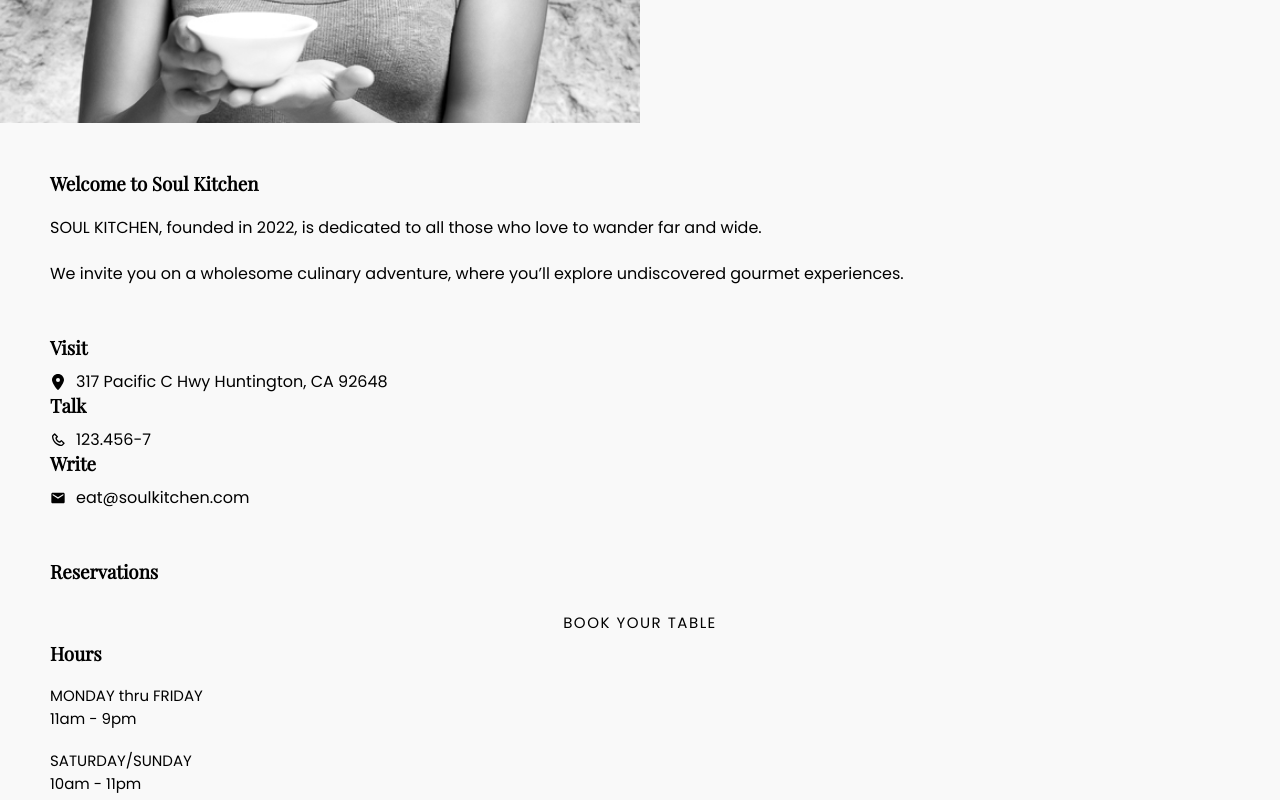
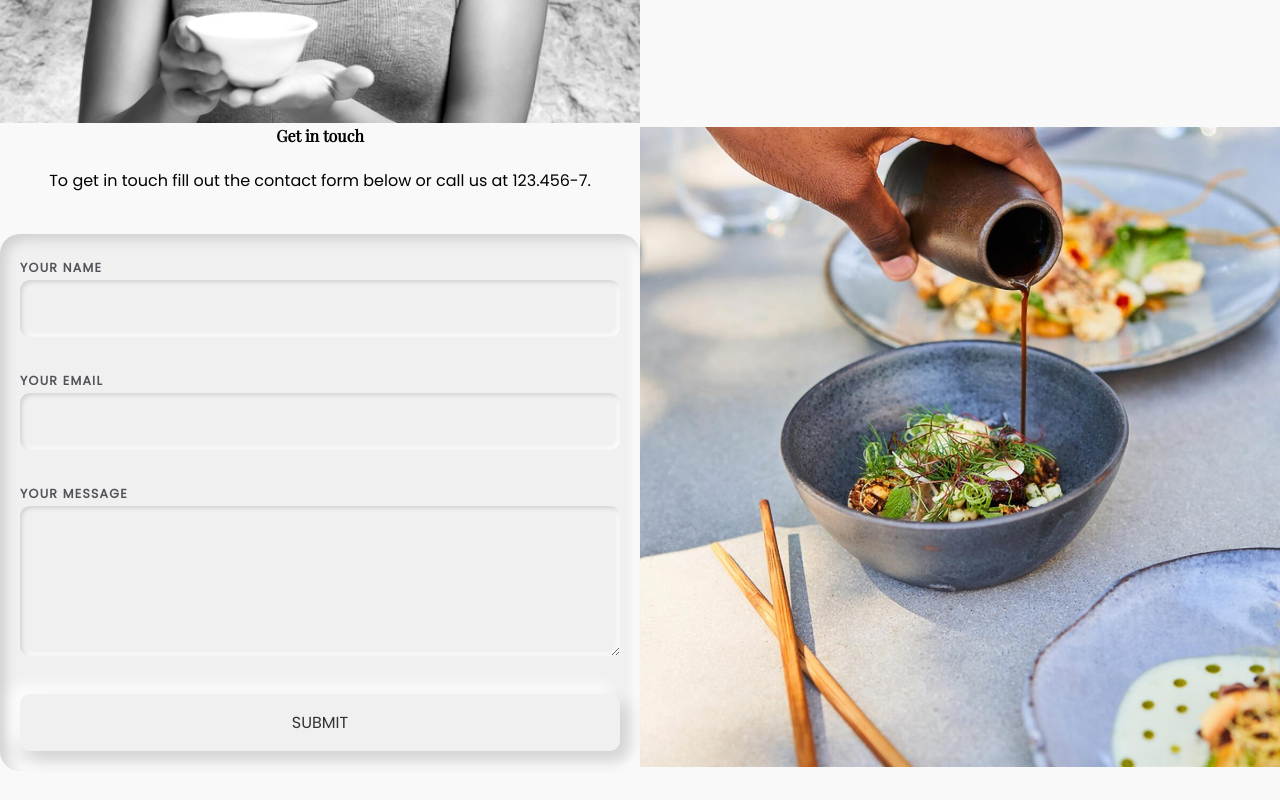
Before and after one commit to Reza-HM/soulkitchen-next, a Next.js app: page /contact in a window 1280 px wide. Shown: the part 1840-2640 px from the top of the page. Built offline with nearby package versions, Linux system fonts and the light colour scheme.

Commit message:
coded the contact form in the contact page

```diff
--- /dev/null
+++ b/Components/Templates/Contact/ContactForm.tsx
@@ -0,0 +1,63 @@
+import Image from "next/image";
+
+const ContactForm = () => {
+  return (
+    <div className="flex flex-wrap justify-between items-center">
+      <div className="w-full md:w-1/2 md:flex-1">
+        <div className="flex flex-col items-center gap-8 !py-8 px-20 dark:text-zinc-500">
+          <h2 className="text-6xl font-PlayfairDisplay font-bold">
+            Get in touch{" "}
+          </h2>
+          <p>
+            To get in touch fill out the contact form below or call us at
+            123.456-7.
+          </p>
+          <form
+            action=""
+            className="flex flex-col items-center gap-8 neumorphic-form w-full"
+          >
+            <div className="w-full">
+              <label
+                htmlFor=""
+                className="text-xl font-bold tracking-widest text-zinc-600"
+              >
+                YOUR NAME
+              </label>
+              <input type="text" className="neumorphic-input !py-4 !px-8" />
+            </div>
+            <div className="w-full">
+              <label
+                htmlFor=""
+                className="text-xl font-bold tracking-widest text-zinc-600"
+              >
+                YOUR EMAIL
+              </label>
+              <input type="text" className="neumorphic-input !py-4 !px-8" />
+            </div>
+            <div className="w-full">
+              <label
+                htmlFor=""
+                className="text-xl font-bold tracking-widest text-zinc-600"
+              >
+                YOUR MESSAGE
+              </label>
+              <textarea className="neumorphic-input min-h-60 max-h-96"></textarea>
+            </div>
+            <button className="neumorphic-button">SUBMIT</button>
+          </form>
+        </div>
+      </div>
+
+      <div className="w-full md:w-1/2 md:flex-1">
+        <Image
+          alt="contact form's photo"
+          src="/img/contactForm.jpg"
+          className="!w-full h-full object-cover object-center !flex-1"
+          width={800}
+          height={800}
+        />
+      </div>
+    </div>
+  );
+};
+export default ContactForm;
--- a/Components/Templates/Contact/Enquiries.tsx
+++ b/Components/Templates/Contact/Enquiries.tsx
@@ -5,7 +5,7 @@ const Enquiries = () => {
     <div className="flex flex-wrap flex-col-reverse md:flex-row justify-between">
       <div className="w-full md:w-1/2 md:flex-1">
         <Image
-          alt="about us chef's photo"
+          alt="enquiries photo"
           src="/img/enq.jpg"
           className="w-full h-full object-cover object-center !flex-1"
           width={800}
--- a/Components/Templates/Contact/Header.tsx
+++ b/Components/Templates/Contact/Header.tsx
@@ -35,7 +35,7 @@ const Header = () => {
       <div className="w-full md:w-1/2 md:flex-1">
         <div className="">
           <Image
-            alt="about us header's photo"
+            alt="contact page photo"
             src="/img/place1.jpg"
             className="w-full h-full object-cover object-center"
             width={800}
--- a/pages/contact/index.tsx
+++ b/pages/contact/index.tsx
@@ -1,3 +1,4 @@
+import ContactForm from "@/Components/Templates/Contact/ContactForm";
 import Enquiries from "@/Components/Templates/Contact/Enquiries";
 import Header from "@/Components/Templates/Contact/Header";
 
@@ -6,6 +7,7 @@ const Contact = () => {
     <div className="">
       <Header />
       <Enquiries />
+      <ContactForm />
     </div>
   );
 };
```
Also changed, not shown: public/img/contactForm.jpg (added).
